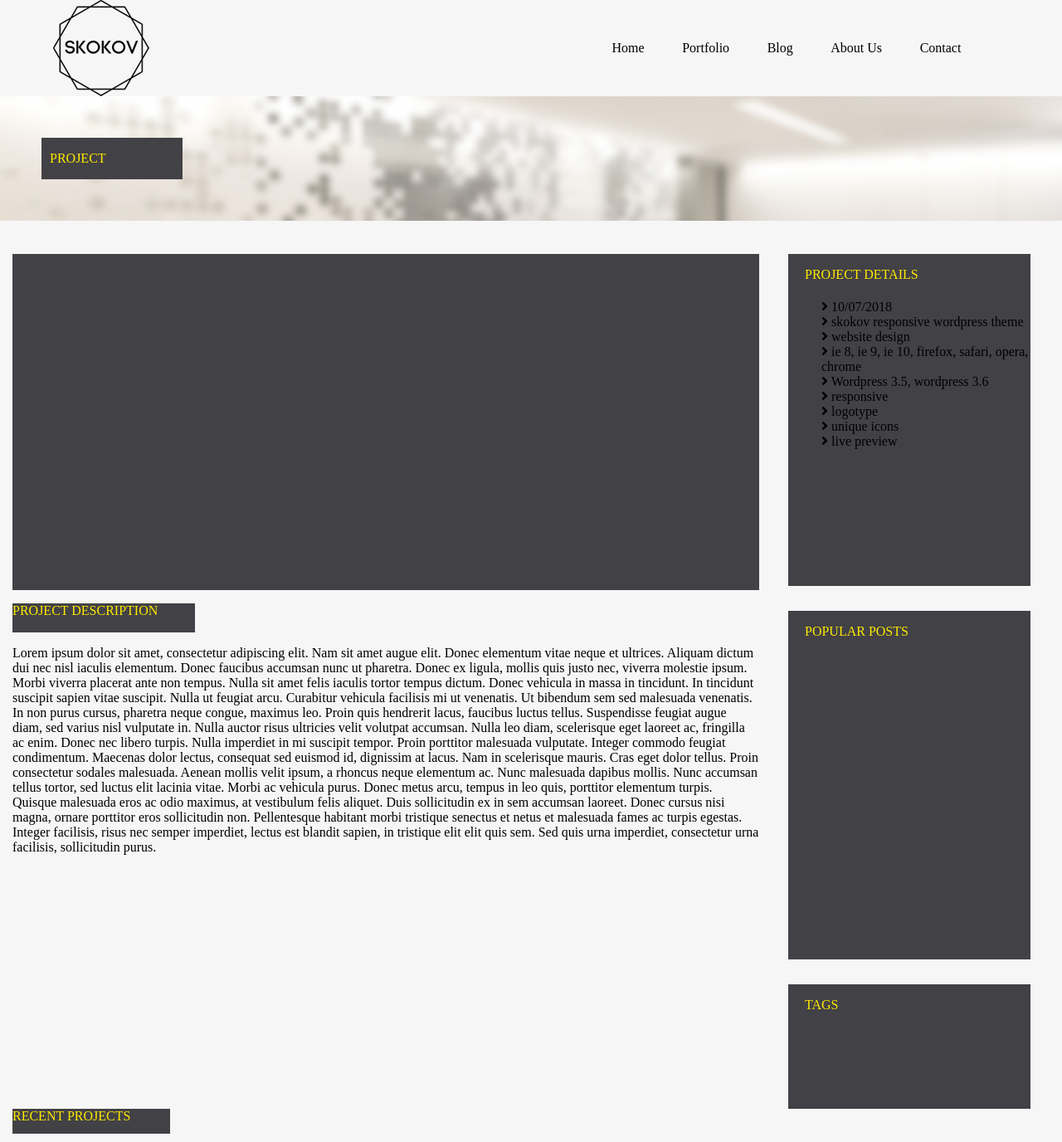
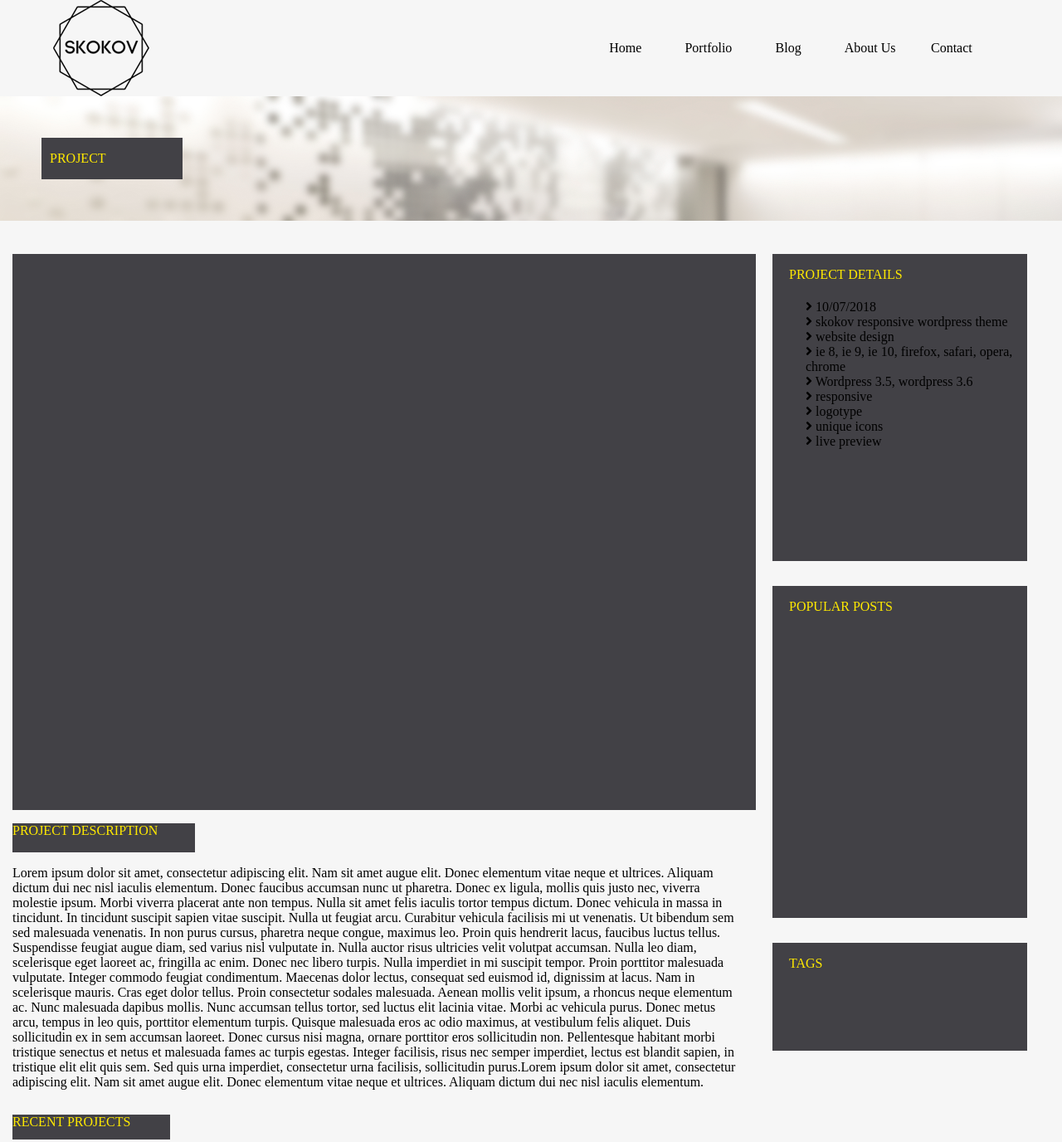
Before and after one commit to unicornDi/media_landing_page, a website: page Project/index.html in a window 1280 px wide. Shown: the top 1376 px of the page at 83% size. Drawn offline with Linux system fonts and the light colour scheme.

Commit message:
gallery has hanged

```diff
--- a/Project/index.html
+++ b/Project/index.html
@@ -24,11 +24,11 @@
             <img src="images/Logo.png" alt="logo">
             <nav>
                 <div class="navigation">
-                    <div>Home</div>
-                    <div>Portfolio</div>
-                    <div>Blog</div>
-                    <div>About Us</div>
-                    <div>Contact</div>
+                    <div class="nav-item">Home</div>
+                    <div class="nav-item">Portfolio</div>
+                    <div class="nav-item">Blog</div>
+                    <div class="nav-item" id="about-us-nav-item">About Us</div>
+                    <divclass="nav-item">Contact</div>
                 </div>
 
             </nav>
@@ -47,7 +47,7 @@
                 <div class="gallery"></div>
                 <section class="project-description">
                     <div><p>PROJECT DESCRIPTION</p></div>
-                    <p class="project-description-text">Lorem ipsum dolor sit amet, consectetur adipiscing elit. Nam sit amet augue elit. Donec elementum vitae neque et ultrices. Aliquam dictum dui nec nisl iaculis elementum.
+                    <div class="project-description-text">Lorem ipsum dolor sit amet, consectetur adipiscing elit. Nam sit amet augue elit. Donec elementum vitae neque et ultrices. Aliquam dictum dui nec nisl iaculis elementum.
                         Donec faucibus accumsan nunc ut pharetra. Donec ex ligula, mollis quis justo nec, viverra molestie ipsum. Morbi viverra placerat ante non tempus.
                         Nulla sit amet felis iaculis tortor tempus dictum. Donec vehicula in massa in tincidunt. In tincidunt suscipit sapien vitae suscipit. Nulla ut feugiat arcu.
                         Curabitur vehicula facilisis mi ut venenatis. Ut bibendum sem sed malesuada venenatis.
@@ -58,7 +58,9 @@
                         Nunc malesuada dapibus mollis. Nunc accumsan tellus tortor, sed luctus elit lacinia vitae. Morbi ac vehicula purus.
                         Donec metus arcu, tempus in leo quis, porttitor elementum turpis. Quisque malesuada eros ac odio maximus, at vestibulum felis aliquet. Duis sollicitudin ex in sem accumsan laoreet.
                         Donec cursus nisi magna, ornare porttitor eros sollicitudin non. Pellentesque habitant morbi tristique senectus et netus et malesuada fames ac turpis egestas. Integer facilisis, risus nec semper imperdiet, lectus est blandit sapien, in tristique elit elit quis sem.
-                        Sed quis urna imperdiet, consectetur urna facilisis, sollicitudin purus.</p>
+                        Sed quis urna imperdiet, consectetur urna facilisis, sollicitudin purus.Lorem ipsum dolor sit amet, consectetur adipiscing elit. Nam sit amet augue elit. Donec elementum vitae neque et ultrices.
+                        Aliquam dictum dui nec nisl iaculis elementum.
+                    </div>
                 </section>
             </section>
 
--- a/Project/sass/style.scss
+++ b/Project/sass/style.scss
@@ -7,6 +7,7 @@ $border: #cdcdcd;
 // flex-basis
 $percent-100: 100%;
 $percent-80: 80%;
+$percent-70: 70%;
 $percent-60: 60%;
 $percent-30: 30%;
 $percent-50: 50%;
@@ -57,6 +58,14 @@ nav {
     flex-basis: $percent-50;
     justify-content: space-evenly;
 
+        .nav-item {
+            margin: 0 10px;
+        }
+
+        #about-us-nav-item {
+            min-width: 62px;
+        }
+
 
 }
 
@@ -85,27 +94,25 @@ nav {
 .main-block {
     @include flex-row;
     flex-basis: $percent-100;
-    height: 1000px;
     margin-top: 40px;
 }
 
 .main-block_firts-part {
     @include flex-column;
-    flex-basis: $percent-60;
+    flex-basis: $percent-70;
 
         .gallery {
             display: flex;
             background: $dark-grey;
-            width: 900px;
-            height: 600px;
+            width: 100%;
+            height: 670px;
             margin-left: 15px;
         }
 
         .project-description {
-            flex-basis: 90%;
-            height: 620px;
+            width: 100%;
 
-                div {
+                p {
                     height: 35px;
                     width: 220px;
                     background-color: $dark-grey;
@@ -115,6 +122,8 @@ nav {
 
                 .project-description-text {
                     margin-left: 15px;
+                    display: flex;
+
                 }
         }
 }
@@ -125,7 +134,7 @@ aside {
 
         .project-details {
             width: 80%;
-            height: 400px;
+            height: 370px;
             background: $dark-grey;
             margin-left: 35px;
 
@@ -141,7 +150,7 @@ aside {
 
         .popular-posts {
             width: 80%;
-            height: 420px;
+            height: 400px;
             background: $dark-grey;
             margin-left: 35px;
             margin-top: 30px;
@@ -154,7 +163,7 @@ aside {
 
         .tags {
             width: 80%;
-            height: 150px;
+            height: 130px;
             background: $dark-grey;
             margin-left: 35px;
             margin-top: 30px;
@@ -172,6 +181,7 @@ aside {
     @include flex-column;
     width: $percent-100;
     height: 500px;
+    margin-top: 30px;
 
         .recent-projects-header {
             height: 30px;
```
Also changed, not shown: Project/css/style.css.
